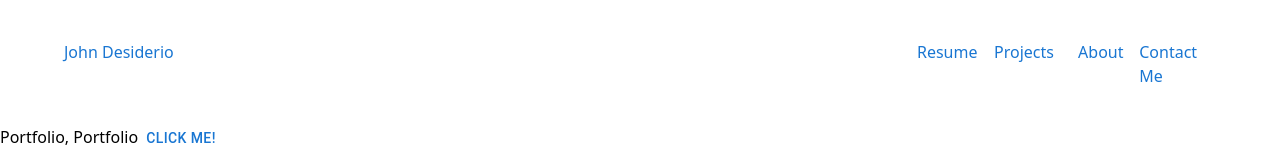
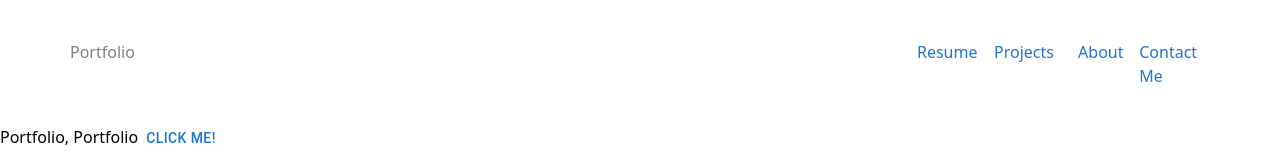
Before and after one commit to JohnDesiderio/website, a React (Create React App) app: page /#/portfolio in a window 1280 px wide. Shown: the top 160 px of the page. Built offline with nearby package versions, Linux system fonts and the light colour scheme.

Commit message:
Portfolio links work

```diff
--- a/src/portfolio/components/header/header.tsx
+++ b/src/portfolio/components/header/header.tsx
@@ -2,6 +2,7 @@ import React from 'react';
 import { Box, Link } from '@mui/material';
 import HeaderMenu from './header-menu';
 import './styles.css';
+import MenuItem from './menu-item';
 
 interface IHeaderProps {
     value: number
@@ -23,12 +24,7 @@ const Header:React.FC<IHeaderProps> = (props: IHeaderProps) => {
         >
             <Box className="header-child-box-left">
                 <Box>
-                    <Link
-                        underline='none'
-                        href='#/portfolio'
-                    >
-                    John Desiderio
-                    </Link>
+                   <MenuItem toggled={props.value === 0} dir_text='Portfolio' link='#/portfolio'/>
                 </Box>
             </Box>
             <Box className="header-child-box-right" display='block' flexDirection='row' justifyContent='end'>
```
